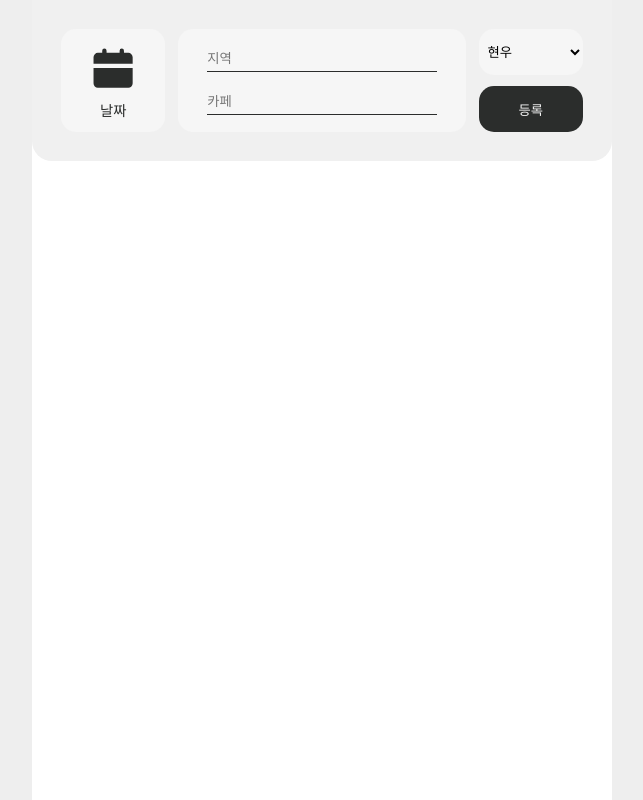
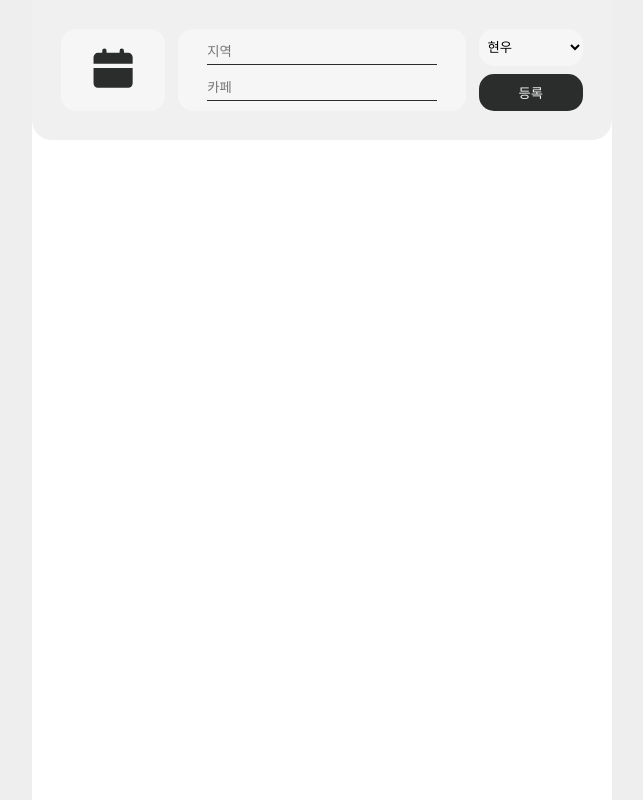
Before and after one commit to ejin1018/when-we-met, a Vue app: page / in a window 1280 px wide. Shown: the whole page, without its empty margins (318-961 px from the left). Built offline with nearby package versions, Linux system fonts and the light colour scheme; a web font is replaced by a local one.

Commit message:
230425 date v-model

```diff
--- a/src/App.vue
+++ b/src/App.vue
@@ -3,9 +3,9 @@
     <form action="post" class="choose-container">
       <div class="choose-container-left">
         <label class="choose-when">
-          <input type="date">
+          <input type="date" v-model="meetDate" v-on:click="getDate">
           <svg xmlns="http://www.w3.org/2000/svg" viewBox="0 0 24 24"><g fill="none"><path d="M24 0v24H0V0h24ZM12.593 23.258l-.011.002l-.071.035l-.02.004l-.014-.004l-.071-.035c-.01-.004-.019-.001-.024.005l-.004.01l-.017.428l.005.02l.01.013l.104.074l.015.004l.012-.004l.104-.074l.012-.016l.004-.017l-.017-.427c-.002-.01-.009-.017-.017-.018Zm.265-.113l-.013.002l-.185.093l-.01.01l-.003.011l.018.43l.005.012l.008.007l.201.093c.012.004.023 0 .029-.008l.004-.014l-.034-.614c-.003-.012-.01-.02-.02-.022Zm-.715.002a.023.023 0 0 0-.027.006l-.006.014l-.034.614c0 .012.007.02.017.024l.015-.002l.201-.093l.01-.008l.004-.011l.017-.43l-.003-.012l-.01-.01l-.184-.092Z"/><path fill="currentColor" d="M21 12v7a2 2 0 0 1-2 2H5a2 2 0 0 1-2-2v-7h18Zm-5-9a1 1 0 0 1 1 1v1h2a2 2 0 0 1 2 2v3H3V7a2 2 0 0 1 2-2h2V4a1 1 0 0 1 2 0v1h6V4a1 1 0 0 1 1-1Z"/></g></svg>
-          <p>날짜</p>
+          <p>{{ meetDate }}</p>
         </label>
       </div>
       <div class="choose-container-middle">
@@ -30,10 +30,14 @@
 </template>
 
 <script>
-// import {ref} from "vue";
+import {ref} from "vue";
 export default {
   setup(){
-
+    let meetDate = ref('');
+    let getDate = ()=>{
+      console.log(meetDate.value);
+    }
+    return {meetDate,getDate}
   }
 }
 </script>
```
